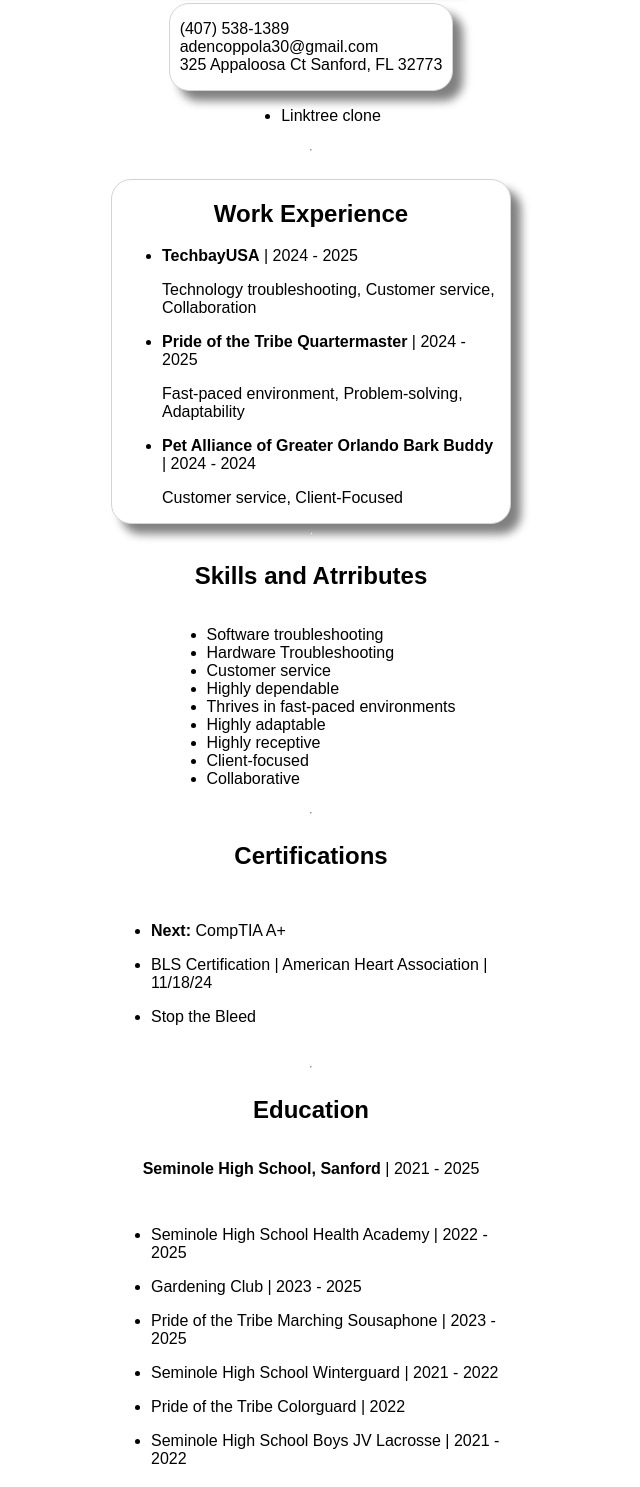
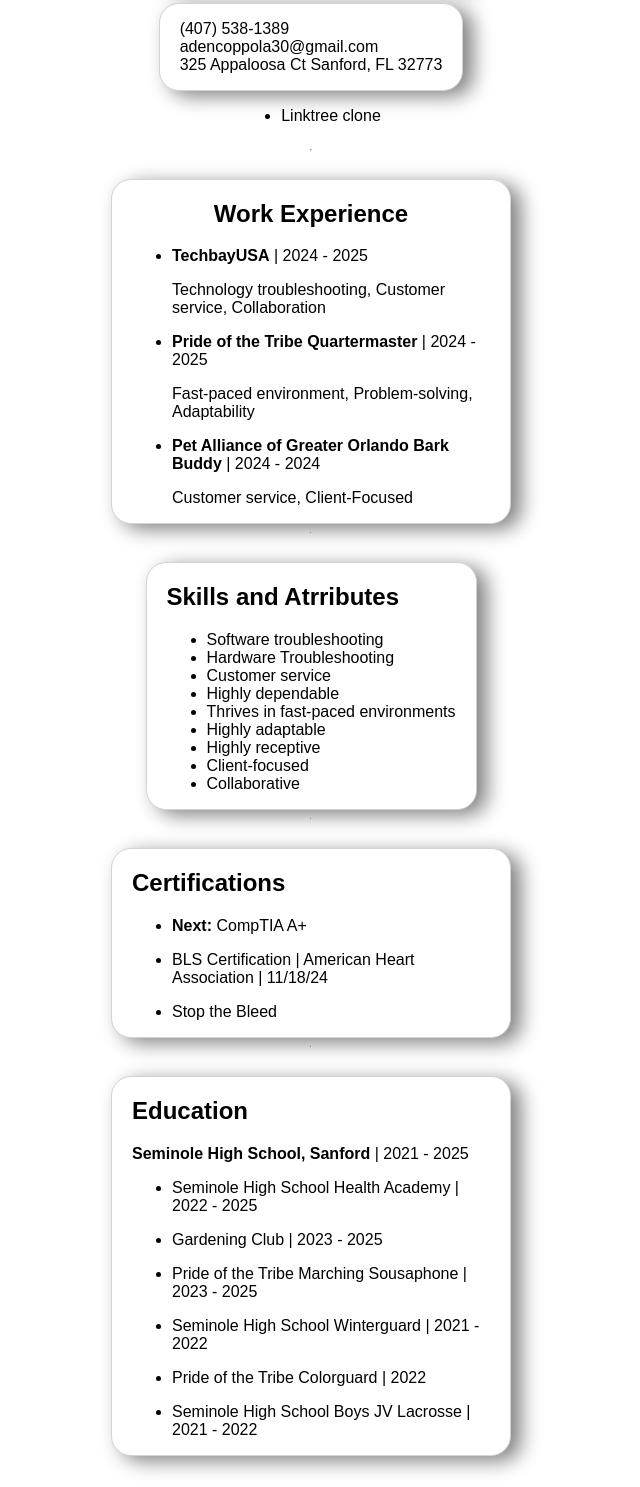
Before and after one commit to aden302006/resume, a plain HTML site: page index.html in a window 1280 px wide. Shown: the part 350-1837 px from the top of the page, without its empty margins (329-969 px from the left). Drawn offline with Linux system fonts and the light colour scheme.

Commit message:
2nd commit

```diff
--- a/index.html
+++ b/index.html
@@ -55,6 +55,7 @@
       </div>
 
       <hr />
+      <div class="cardContainer">
         <h2>Skills and Atrributes</h2>
         <ul>
           <li>Software troubleshooting</li>
@@ -67,7 +68,10 @@
           <li>Client-focused</li>
           <li>Collaborative</li>
         </ul>
+      </div>
+
       <hr />
+      <div class="cardContainer">
         <h2>Certifications</h2>
         <ul>
           <li>
@@ -78,7 +82,10 @@
           </li>
           <li><p>Stop the Bleed</p></li>
         </ul>
+      </div>
+
       <hr />
+      <div class="cardContainer">
       <h2>Education</h2>
       <p><b>Seminole High School, Sanford</b> | 2021 - 2025</p>
       <ul>
--- a/style.css
+++ b/style.css
@@ -28,10 +28,10 @@ a {
 .cardContainer {
   height: auto;
   max-width: 70vw;
-  padding: 0 10px;
+  padding: 0 20px;
   background: white;
   border: 1px solid lightgray;
   border-radius: 20px;
   margin-top: 20px;
-  box-shadow: 10px 10px 10px gray;
+  box-shadow: 10px 5px 20px gray;
 }
```
Lines whose indentation alone changed are shown as unchanged.
